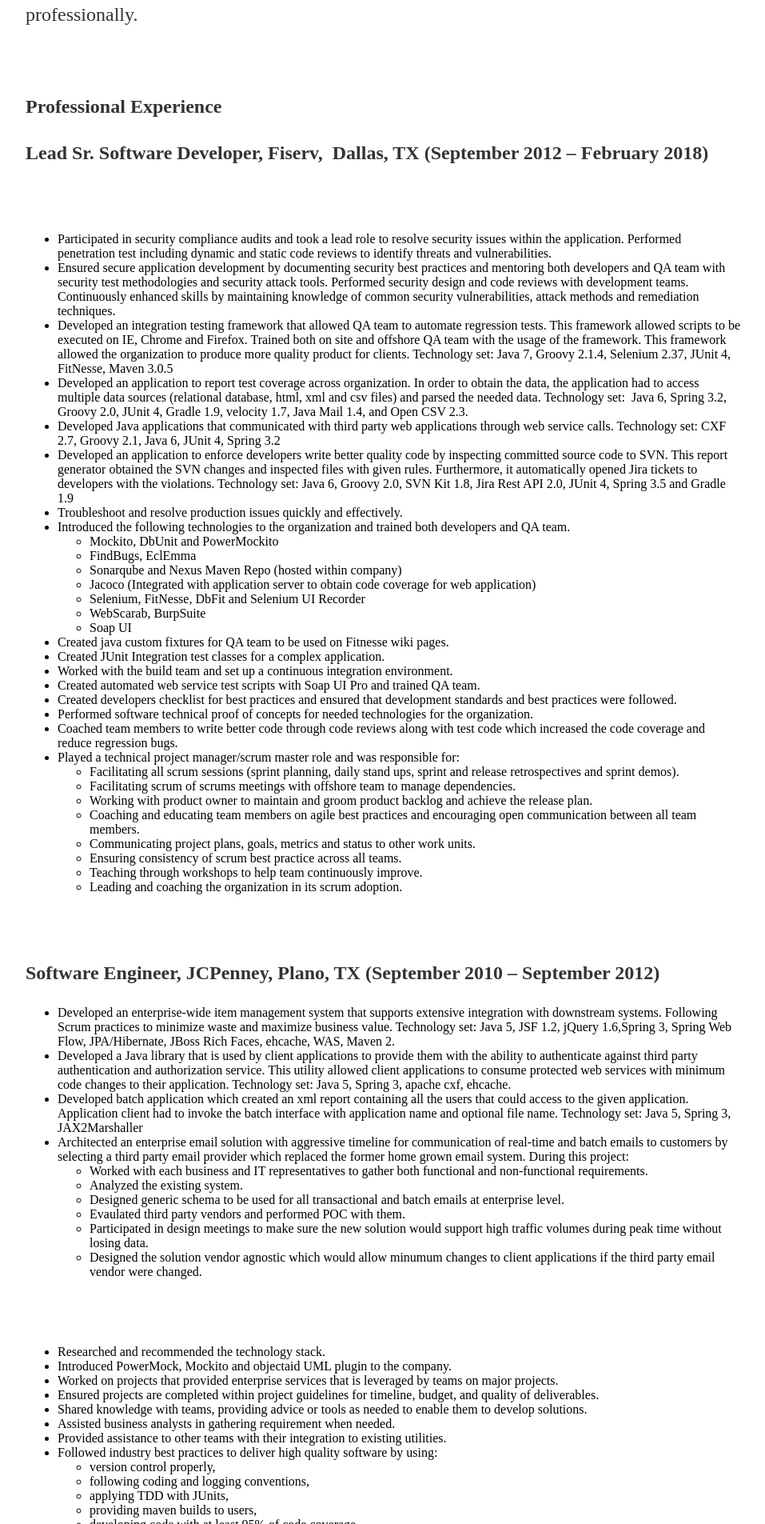
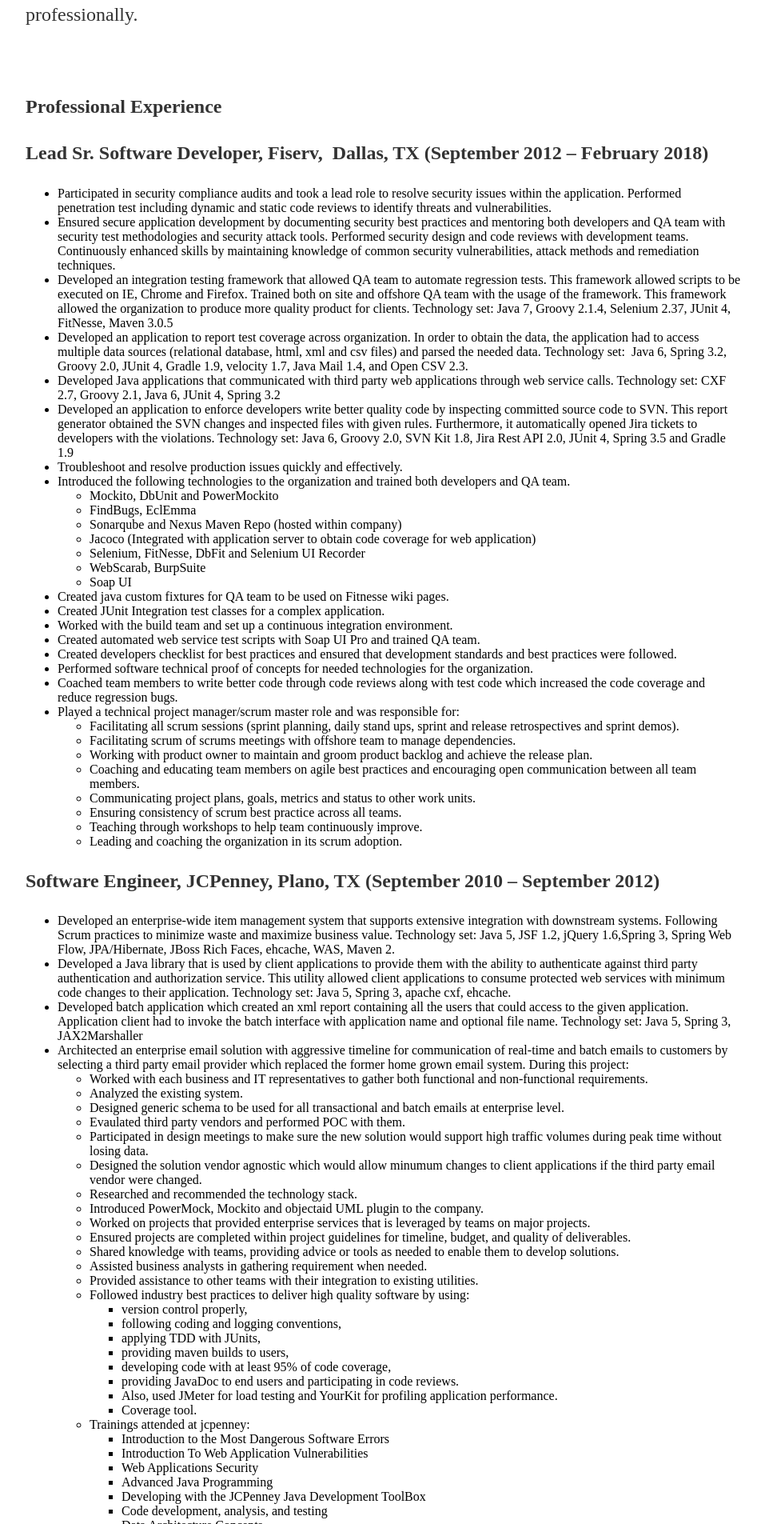
Before and after one commit to npinar/npinar.github.io, a Jekyll site: the page built from cv/index.html, in a window 1280 px wide. Shown: the part 431-2336 px from the top of the page at 80% size, without its empty margins (160-1117 px from the left). Built offline with Jekyll 4.4.1, drawn with Linux system fonts in a browser that asks for light colours.

Commit message:
removed extra lines

```diff
--- a/cv/index.html
+++ b/cv/index.html
@@ -12,7 +12,6 @@
 <p>&nbsp;</p>
 <p><strong>Professional Experience</strong></p>
 <p><strong>Lead Sr. Software Developer, Fiserv, &nbsp;Dallas, TX (September 2012 &ndash; February 2018)</strong></p>
-<p>&nbsp;</p>
 <ul>
 <li style="font-weight: 400;"><span style="font-weight: 400;">Participated in security compliance audits and took a lead role to resolve security issues within the application. Performed penetration test including dynamic and static code reviews to identify threats and vulnerabilities.</span></li>
 <li style="font-weight: 400;"><span style="font-weight: 400;">Ensured secure application development by documenting security best practices and mentoring both developers and QA team with security test methodologies and security attack tools. Performed security design and code reviews with development teams. Continuously enhanced skills by maintaining knowledge of common security vulnerabilities, attack methods and remediation techniques.</span></li>
@@ -50,7 +49,6 @@
 <li style="font-weight: 400;"><span style="font-weight: 400;">Leading and coaching the organization in its scrum adoption.</span></li>
 </ul>
 </ul>
-<p>&nbsp;</p>
 <p><strong>Software Engineer, JCPenney, Plano, TX (September 2010 &ndash; September 2012)</strong></p>
 <ul>
 <li style="font-weight: 400;"><span style="font-weight: 400;">Developed an enterprise-wide item management system that supports extensive integration with downstream systems. Following Scrum practices to minimize waste and maximize business value. Technology set: Java 5, JSF 1.2, jQuery 1.6,Spring 3, Spring Web Flow, JPA/Hibernate, JBoss Rich Faces, ehcache, WAS, Maven 2.</span></li>
@@ -65,8 +63,6 @@
 <li style="font-weight: 400;"><span style="font-weight: 400;">Participated in design meetings to make sure the new solution would support high traffic volumes during peak time without losing data. </span></li>
 <li style="font-weight: 400;"><span style="font-weight: 400;">Designed the solution vendor agnostic which would allow minumum changes to client applications if the third party email vendor were changed.</span></li>
 </ul>
-</ul>
-<p>&nbsp;</p>
 <ul>
 <li style="font-weight: 400;"><span style="font-weight: 400;">Researched and recommended the technology stack.</span></li>
 <li style="font-weight: 400;"><span style="font-weight: 400;">Introduced PowerMock, Mockito and objectaid UML plugin to the company.</span></li>
@@ -97,7 +93,6 @@
 <li style="font-weight: 400;"><span style="font-weight: 400;">Data Architecture Concepts</span></li>
 </ul>
 </ul>
-<p>&nbsp;</p>
 <ul>
 <li style="font-weight: 400;"><span style="font-weight: 400;">Organized a biweekly book club to help educate the teams on software development techniques and best practices.</span></li>
 <ul>
@@ -106,7 +101,6 @@
 <li style="font-weight: 400;"><span style="font-weight: 400;">Effective Java by &nbsp;Joshua Bloch</span></li>
 </ul>
 </ul>
-<p>&nbsp;</p>
 <p><strong>Software Developer, Fiserv, Dallas, TX (May 2006 &ndash; September 2010)</strong></p>
 <ul>
 <li style="font-weight: 400;"><span style="font-weight: 400;">Developed and maintained of call center software Genesys Agent Desktop (GAD) 7.2 and 7.6 including UI modifications and data persistency features as well as other functionalities that were desired by call center users. </span></li>
@@ -128,7 +122,6 @@
 <li style="font-weight: 400;"><span style="font-weight: 400;">Provided training for Eclipse Web Tool Platform (WTP) and Java to other teams within the organization. </span></li>
 <li style="font-weight: 400;"><span style="font-weight: 400;">Participated in Visual Studio Developer Conference (VSLive), Progress Sonic ESB and VoiceObjects Desktop training.</span></li>
 </ul>
-<p>&nbsp;</p>
 <p><strong>Software Developer, Computer Sciences Corporation, Dallas, TX (May 2005-May 2006)</strong></p>
 <ul>
 <li style="font-weight: 400;"><span style="font-weight: 400;">Worked as a Java Developer Consultant to maintain and implement new applications to existing systems in leading industrial companies such as Shell Oil Company and Dean Foods Company. </span></li>
@@ -138,7 +131,6 @@
 <li style="font-weight: 400;"><span style="font-weight: 400;">Drew UML sequence diagrams for different use cases.</span></li>
 <li style="font-weight: 400;"><span style="font-weight: 400;">Involved in evaluating different technologies.</span></li>
 </ul>
-<p>&nbsp;</p>
 <p><strong>Contract Software Developer, Verizon, Irving, TX (August 2004</strong><span style="font-weight: 400;">&ndash;</span><strong>April 2005)</strong></p>
 <ul>
 <li style="font-weight: 400;"><span style="font-weight: 400;">Worked in a team that converted four systems used by Corporate Real Estate to manage the Verizon properties (Corporate Real Estate Support Systems-Property Management, Corporate Real Estate Support Systems-Design and Construction, Asset Management System, and Energy Data Management System) from an Informix-4GL platform to a J2EE web application. The purpose was to integrate all systems into one platform that will allow cross communications between the systems.</span></li>
@@ -150,15 +142,13 @@
 <li style="font-weight: 400;"><span style="font-weight: 400;">Wrote an acceptance tests for the entire system.</span></li>
 <li style="font-weight: 400;"><span style="font-weight: 400;">Created JUnit test cases for part of the application.</span></li>
 <li style="font-weight: 400;"><span style="font-weight: 400;">Wrote incident reports and test scenarios for the system.</span></li>
-<li style="font-weight: 400;"><span style="font-weight: 400;">Performed functional and regression testing on database applications. </span></li>
+<li style="font-weight: 400;"><span style="font-weight: 400;">Performed functional and regression testing on database applications.</span></li>
 </ul>
-<p>&nbsp;</p>
 <p><strong>Education</strong></p>
 <p><strong>Bachelor of Science in Computer Science and Engineering</strong></p>
 <p><span style="font-weight: 400;">University of Texas at Arlington, December 2004</span></p>
 <p><span style="font-weight: 400;">Overall GPA 3.68/4.0; Major GPA 3.6/4.0</span></p>
 <p><span style="font-weight: 400;">Graduated with Cum Laude</span></p>
-<p>&nbsp;</p>
 <p><strong>Certifications</strong></p>
 <ul>
 <li style="font-weight: 400;"><span style="font-weight: 400;">IBM Certified Associate Developer </span></li>
@@ -166,9 +156,7 @@
 <li style="font-weight: 400;"><span style="font-weight: 400;">Certified Scrum Master (CSM) &ndash; Scrum Alliance</span></li>
 <li style="font-weight: 400;"><span style="font-weight: 400;">PMI Agile Certified Practitioner (PMI-ACP) &ndash; Project Management Institute</span></li>
 </ul>
-<p>&nbsp;</p>
 <p><strong>Technical Skills</strong></p>
-<p>&nbsp;</p>
 <table>
 <tbody>
 <tr>
@@ -221,14 +209,13 @@
 </tr>
 </tbody>
 </table>
-<p><br /><br /></p>
-<p><strong>Personal Skills</strong></p>
+<p><strong><br />Personal Skills</strong></p>
 <ul>
 <li style="font-weight: 400;"><span style="font-weight: 400;">Ability to learn new technologies and programming languages quickly.</span></li>
 <li style="font-weight: 400;"><span style="font-weight: 400;">Strong research skills and debugging techniques.</span></li>
 <li style="font-weight: 400;"><span style="font-weight: 400;">Self-starter with strong organizational skills.</span></li>
 <li style="font-weight: 400;"><span style="font-weight: 400;">Strong interpersonal skills with the ability to work both in small and large teams.</span></li>
-<li style="font-weight: 400;"><span style="font-weight: 400;">Capable of efficiently managing time and of handling multiple tasks.</span><span style="font-weight: 400;"><br /><br /></span></li>
+<li style="font-weight: 400;"><span style="font-weight: 400;">Capable of efficiently managing time and of handling multiple tasks.</span><span style="font-weight: 400;"><br /></span></li>
 </ul>
 <p><strong>Honors and Activities</strong></p>
 <ul>
@@ -241,7 +228,6 @@
 <li style="font-weight: 400;"><span style="font-weight: 400;">Transfer Achievement Citation, 2001&ndash;2002, 2002&ndash;2003</span></li>
 <li style="font-weight: 400;"><span style="font-weight: 400;">The National Dean&rsquo;s List, 2000&ndash;2001</span></li>
 </ul>
-<p>&nbsp;</p>
 <p><strong>Academic/Professional Organizations</strong></p>
 <ul>
 <li style="font-weight: 400;"><span style="font-weight: 400;">Java Metroplex Users Group (Java MUG), June 2009&ndash;Present</span></li>
```
